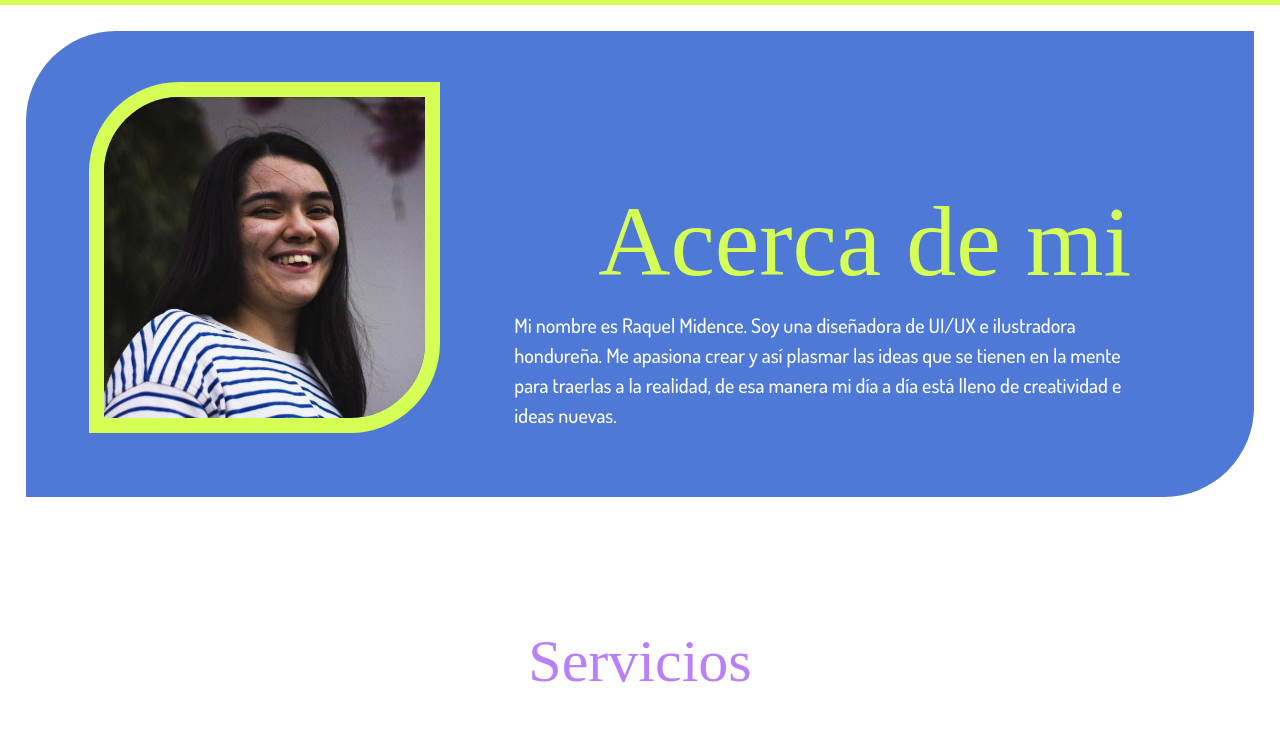
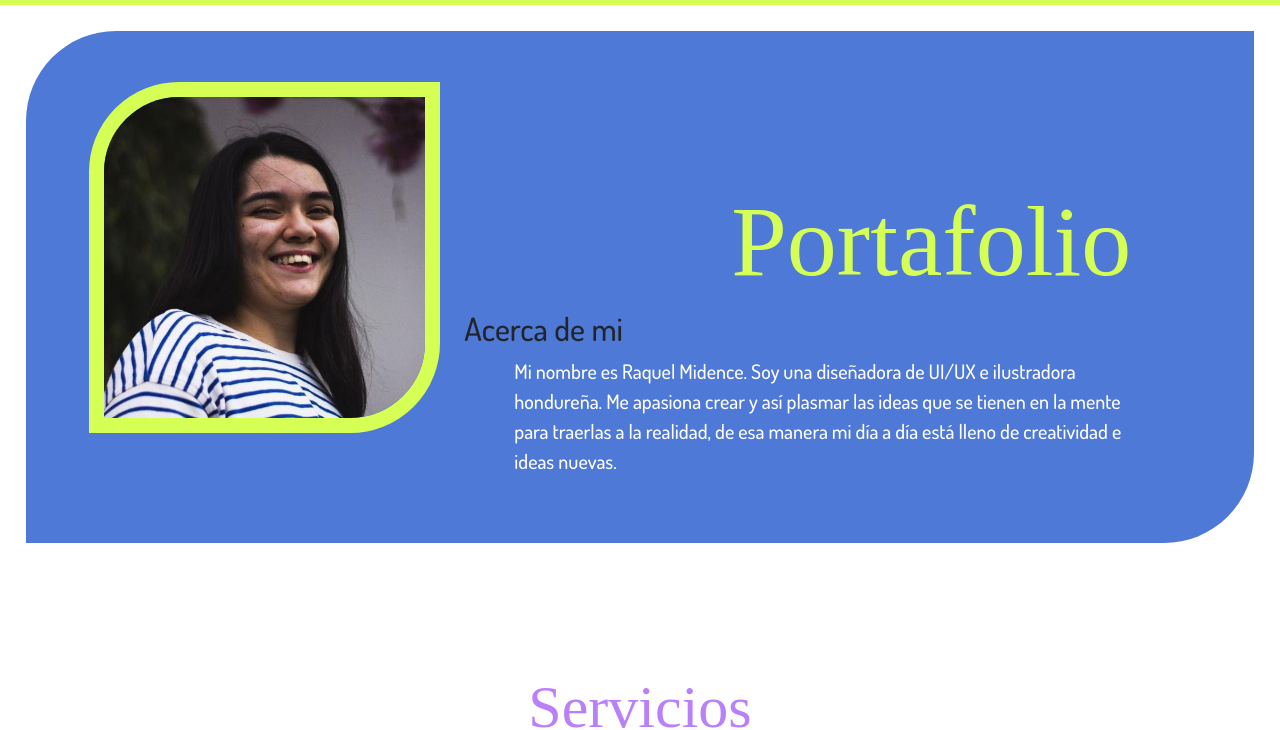
Before and after one commit to ramidence/portafolio-raquel-midence, a plain HTML site: page index.html in a window 1280 px wide. Shown: the part 71-801 px from the top of the page. Drawn offline with nearby package versions, Linux system fonts and the light colour scheme; a web font is replaced by a local one.

Commit message:
Add files via upload

```diff
--- a/index.html
+++ b/index.html
@@ -54,7 +54,8 @@
               </article>
 
               <article class="col-lg-8 col-sm-8 col-12 acerca">
-                  <h1>Acerca de mi</h1>
+                  <h1>Portafolio</h1>
+                  <h2>Acerca de mi</h2>
                   <p>Mi nombre es Raquel Midence. Soy una diseñadora de UI/UX e ilustradora hondureña. Me apasiona crear y así plasmar las ideas que se tienen en la mente para traerlas a la realidad, de esa manera mi día a día está lleno de creatividad e ideas nuevas.
                   </p>
               </article>
```
